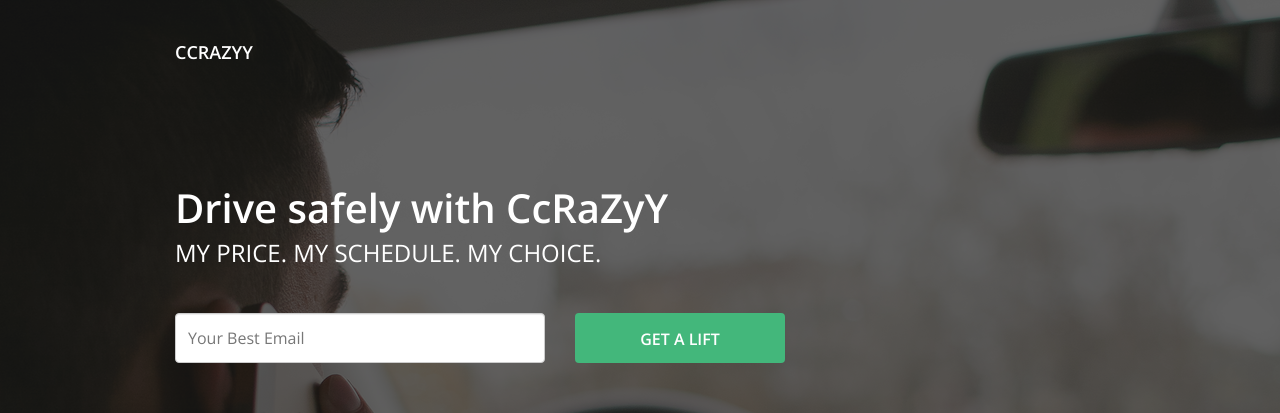
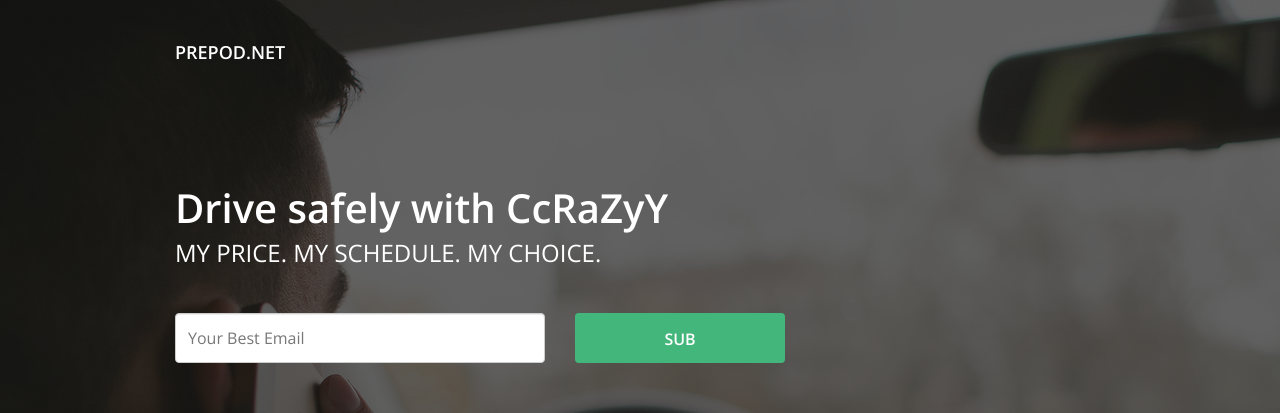
Before and after one commit to closeheat-demo/demo-1443763929-141, a plain HTML site: page index.html in a window 1280 px wide. Shown: the top 413 px of the page. Drawn offline with nearby package versions, Linux system fonts and the light colour scheme; files that its build step writes are made by us from their sources; a script that the page names is missing; files whose address does not match are found by name.

Commit message:
Changes from closeheat live editor

```diff
--- a/index.html
+++ b/index.html
@@ -11,7 +11,7 @@
     <div class="hero">
       <div class="container">
         <nav class="row">
-          <div class="col-md-12"><a href="/" class="logo">CcRaZyY</a></div>
+          <div class="col-md-12"><a href="/" class="logo">Prepod.net</a></div>
         </nav>
         <div class="row">
           <div class="col-md-10">
@@ -23,7 +23,7 @@
           <div class="col-md-5 col-sm-7">
             <input type="email" placeholder="Your Best Email" class="form-control">
           </div>
-          <div class="col-md-3 col-sm-5"><a id="get-a-lift" href="#" class="btn">Get a lift</a></div>
+          <div class="col-md-3 col-sm-5"><a id="Get a lift" href="#" class="btn">sub</a></div>
         </div>
       </div>
     </div>
```
